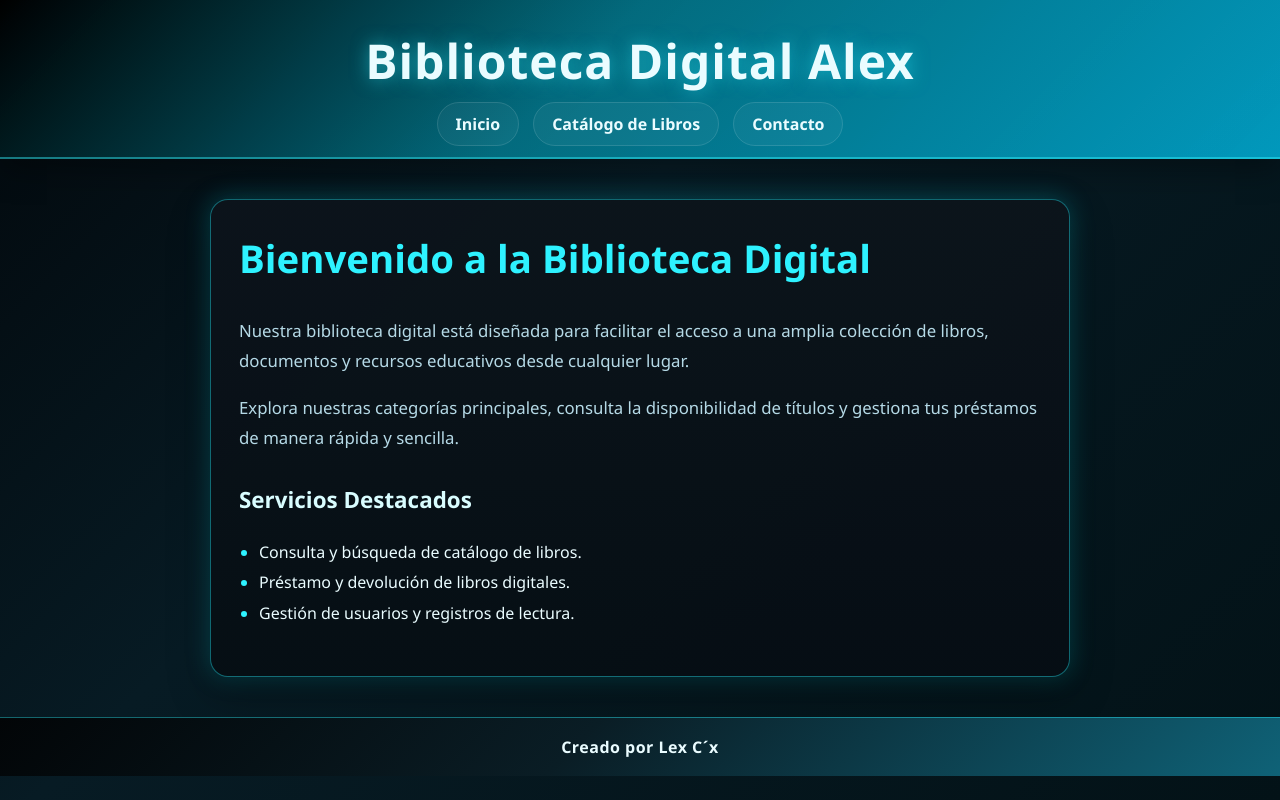
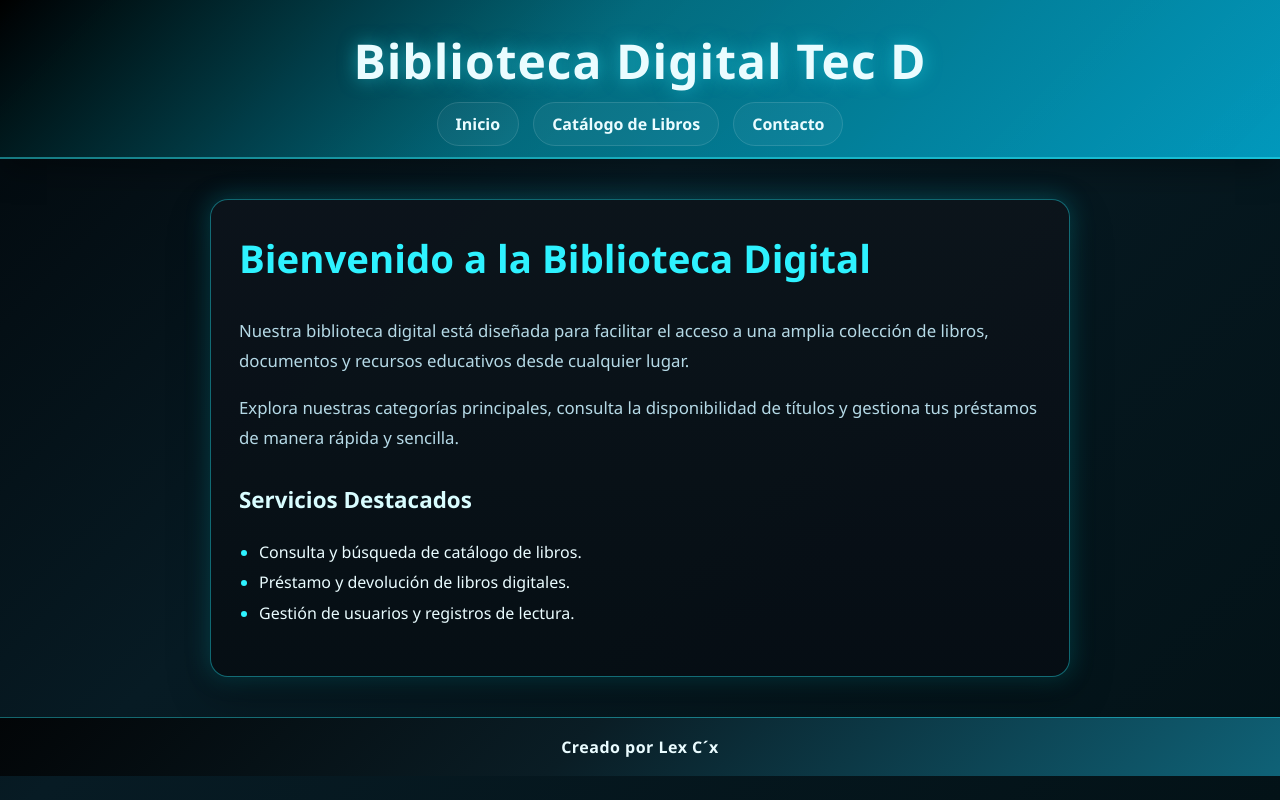
Before and after one commit to Alex-DSS-C/Onboarding-Alex, a plain HTML site: page index.html in a window 1280 px wide. Drawn offline with Linux system fonts and the light colour scheme.

```diff
--- a/index.html
+++ b/index.html
@@ -3,13 +3,13 @@
 <head>
   <meta charset="UTF-8">
   <meta name="viewport" content="width=device-width, initial-scale=1.0">
-  <title>Biblioteca Digital Alex</title>
+  <title>Biblioteca Digital Tec D</title>
   <link rel="stylesheet" href="styles.css">
 </head>
 <body>
 
   <header>
-    <h1>Biblioteca Digital Alex</h1>
+    <h1>Biblioteca Digital Tec D</h1>
     <nav>
       <ul>
         <li><a href="#inicio">Inicio</a></li>
```
